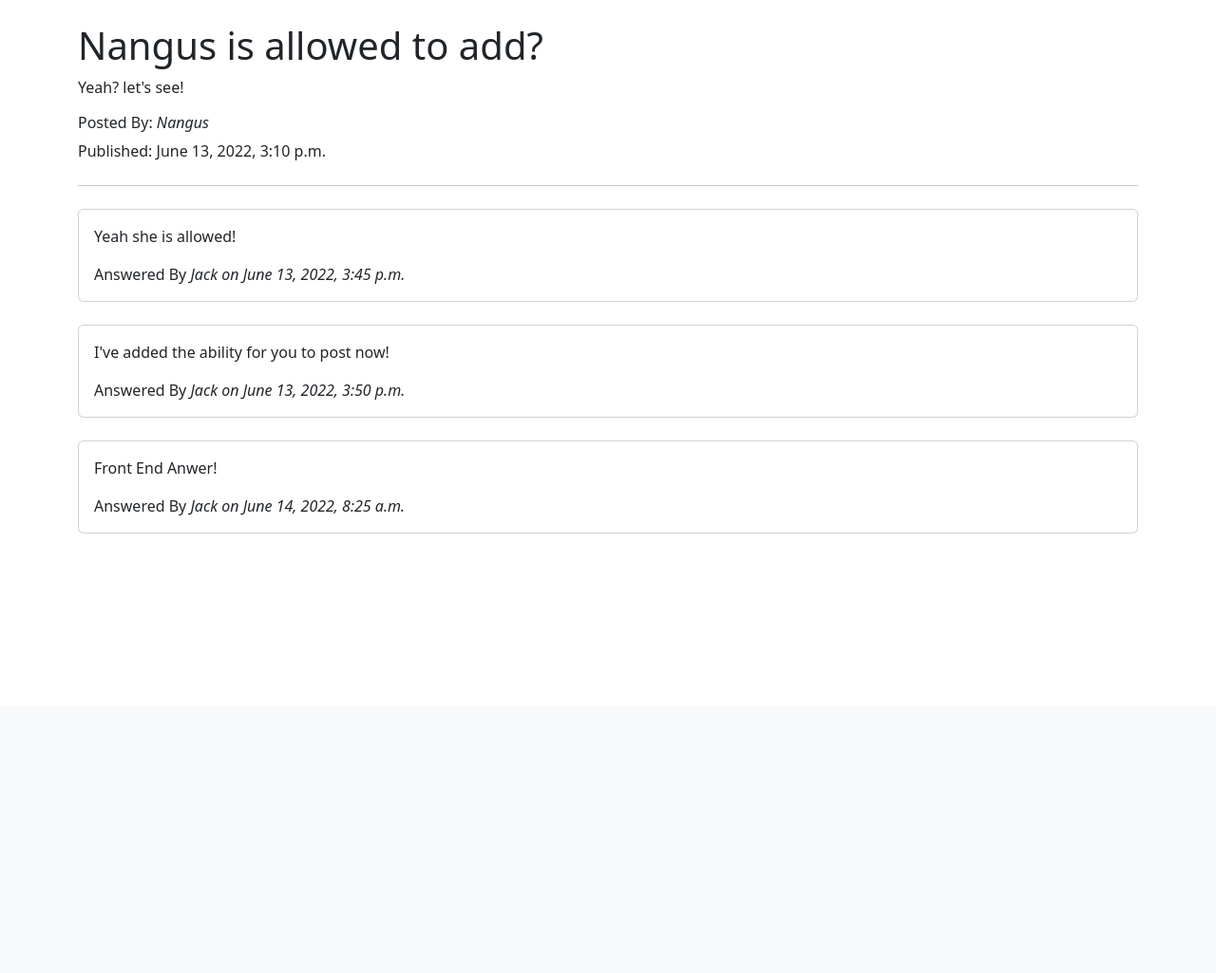
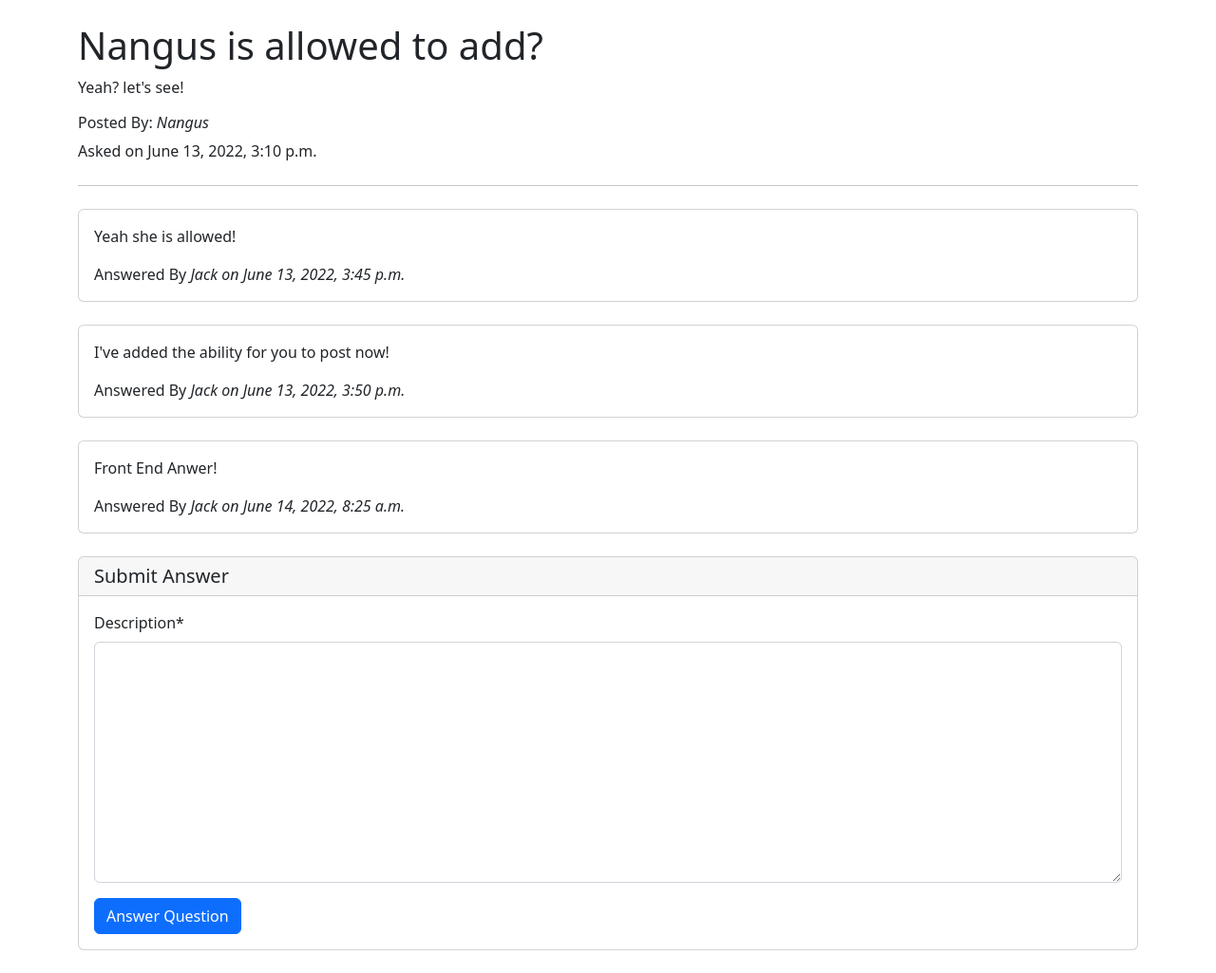
Before and after one commit to JackM15/Django_Question_App, a Django app: a page that uses templates/question_details.html in a window 1280 px wide. Shown: the part 56-1081 px from the top of the page at 95% size. Before the commit the page ends 618 px from the top, so only its background shows below. Run offline with Django 4.2, Linux system fonts and the light colour scheme; data comes from the database, SQL or seed files in the repository; both versions use the stored data as it was after the commit; some libraries are stand-ins or nearby versions.

Commit message:
users can now answer questions on the frontend

```diff
--- a/questions/forms.py
+++ b/questions/forms.py
@@ -1,6 +1,6 @@
 from django import forms
 from django.contrib.auth import get_user_model
-from .models import Question
+from .models import Question, Answer
 
 User = get_user_model()
 
@@ -26,3 +26,9 @@ class QuestionCreationForm(forms.ModelForm):
     class Meta:
         model = Question
         fields = ['title', 'body']
+
+
+class AnswerForm(forms.ModelForm):
+    class Meta:
+        model = Answer
+        fields = ['description']
--- a/questions/views.py
+++ b/questions/views.py
@@ -1,6 +1,6 @@
 from django.shortcuts import render, get_object_or_404, redirect
 from .models import Question, Answer
-from .forms import UserRegistrationForm, QuestionCreationForm
+from .forms import UserRegistrationForm, QuestionCreationForm, AnswerForm
 
 def question_list(request):
     question_list = Question.objects.all().order_by("-created_at")
@@ -9,7 +9,23 @@ def question_list(request):
 def question_details(request, slug):
     question = get_object_or_404(Question, slug=slug)
     answer_list = Answer.objects.filter(question=question)
-    return render(request, "question_details.html", {"question": question, "answer_list": answer_list})
+
+    # add an answer
+    form = AnswerForm(request.POST)
+
+    if request.method == "POST":
+        if form.is_valid():
+            answer = form.save(commit=False)
+            answer.question = question
+            answer.author = request.user
+            answer = form.save()
+
+            return redirect("question_details", slug=question.slug)
+
+    else:
+        form = AnswerForm()
+
+    return render(request, "question_details.html", {"question": question, "answer_list": answer_list, "form": form})
 
 def register(request):
     if request.method == "POST":
--- a/templates/question_details.html
+++ b/templates/question_details.html
@@ -1,4 +1,5 @@
 {% extends "base.html" %}
+{% load crispy_forms_tags %}
 
 {% block title %} {{question.title}} Details {% endblock title%}
 
@@ -11,7 +12,7 @@
         <h6>
             Posted By: <i>{{question.author}}</i>
         </h6>
-        <p>Published: {{question.created_at}}</p>
+        <p>Asked on {{question.created_at}}</p>
 
         <hr class="my-4" />
     </div>
@@ -31,4 +32,18 @@
             </div>
         {% endfor %}
     </div>
+
+    <!-- Answer Form -->
+    <div class="container mt-4 mb-4">
+        <div class="card mt-4">
+            <form action="" method="POST" novalidate>
+                <h5 class="card-header">Submit Answer</h5>
+                <div class="card-body">
+                    {% csrf_token %}
+                    {{ form | crispy }}
+                    <input type="submit" value="Answer Question" class="btn btn-primary" />
+                </div>
+            </form>
+        </div>
+    </div>
 {% endblock body %}
```
Also changed, not shown: db.sqlite3.
